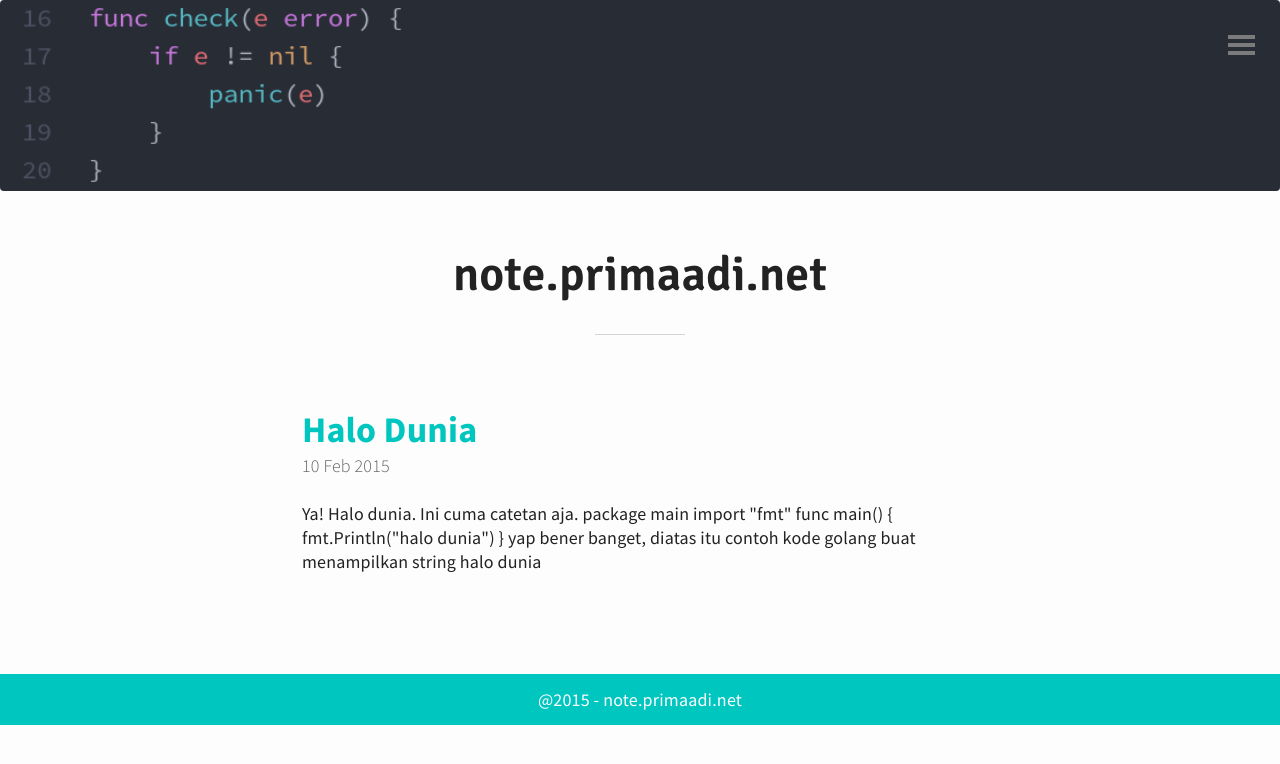
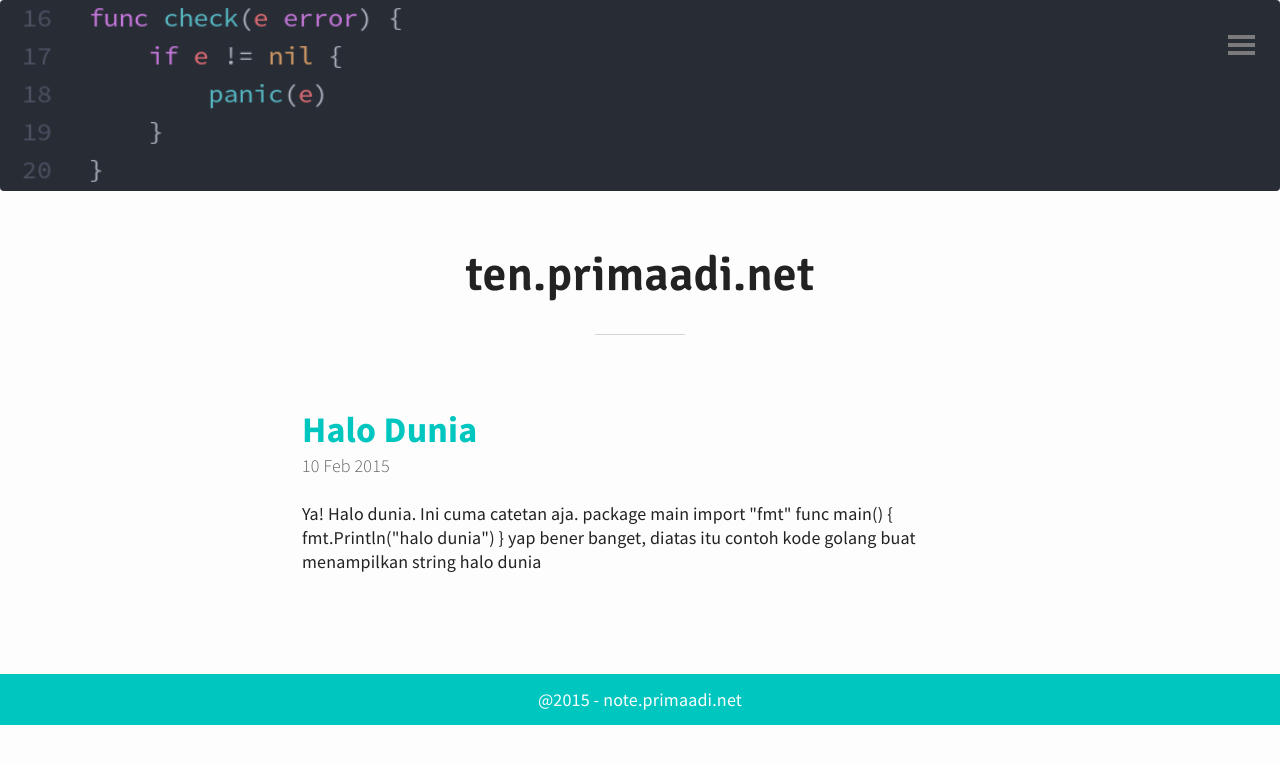
Before and after one commit to prima101112/prima101112.github.io, a Jekyll site: the page built from index.html, in a window 1280 px wide. Shown: the top 764 px of the page. Built offline with Jekyll 4.4.1, drawn with Linux system fonts in a browser that asks for light colours; nearby versions of some CDN libraries; Markdown is read by kramdown in place of the engine named in the settings; the list of posts is cut into pages by our own code.

Commit message:
semoga last

```diff
--- a/CNAME
+++ b/CNAME
@@ -1 +1 @@
-cat.primaadi.net
+ten.primaadi.net
--- a/_config.yml
+++ b/_config.yml
@@ -1,11 +1,11 @@
 # Site settings
-title: note.primaadi | Short Share
+title: ten.primaadi.net | Short Share
 description: "A minimal blog that share what I had to face as a developer."
-url: "http://note.primaadi.net"
+url: "http://ten.primaadi.net"
 author:
   name: "Prima Adi Pradana"
   email: "prima101112@gmail.com"
-  url: "http://note.primaadi.net"
+  url: "http://ten.primaadi.net"
 
 # Build settings
 baseurl: / # Change this to your relative path (ex: /blog/), or leave just a /
@@ -13,7 +13,7 @@ markdown: redcarpet
 source: .
 destination: ./_site
 permalink: /:title
-paginate: 8
+paginate: 10
 paginate_path: /page:num/
 
 # Default values
--- a/_includes/realhead.html
+++ b/_includes/realhead.html
@@ -1,5 +1,5 @@
 <header id="header">
 <a href="{{ site.baseurl }}">
-	  <h1 style="coloe:#ddd">note.primaadi.net</h1>
+	  <h1 style="coloe:#ddd">ten.primaadi.net</h1>
 </a>
 </header>
```
